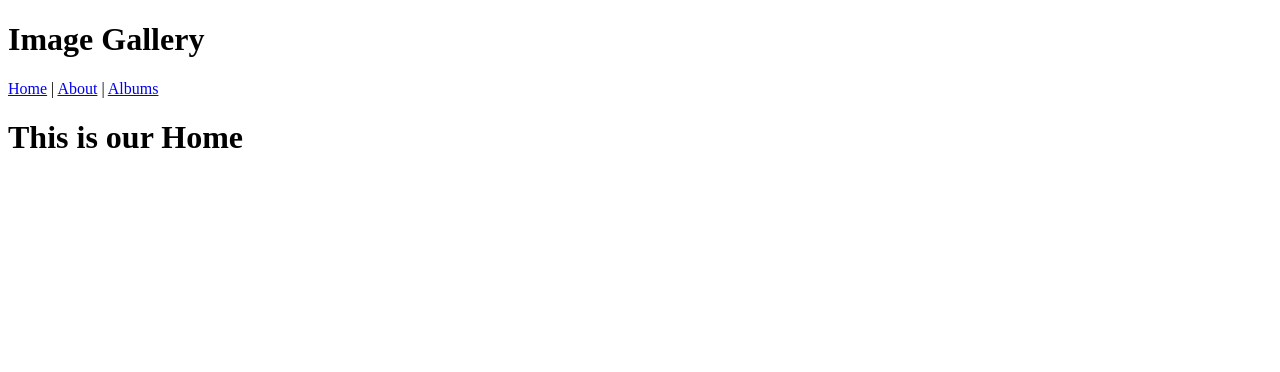
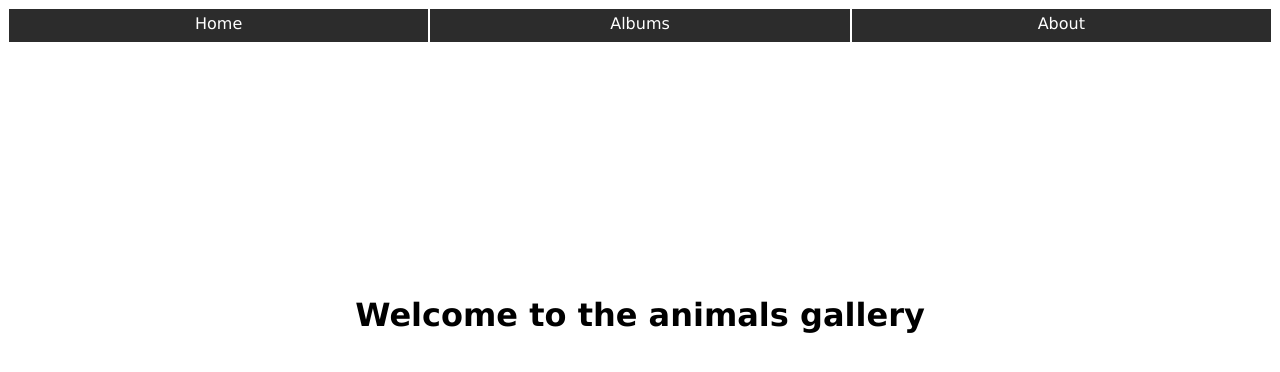
Before and after one commit to robinhood182/image-gallery, a Vue app in the folder app/: page / in a window 1280 px wide. Shown: the top 372 px of the page. Built offline with nearby package versions, Linux system fonts and the light colour scheme.

Commit message:
minor styling

```diff
--- a/app/src/App.vue
+++ b/app/src/App.vue
@@ -1,10 +1,9 @@
 <template>
   <div id="app">
-    <h1>Image Gallery</h1>
     <nav>
-      <router-link to="/">Home</router-link> |
-      <router-link to="/about">About</router-link> |
+      <router-link to="/">Home</router-link>
       <router-link to="/albums">Albums</router-link>
+      <router-link to="/about">About</router-link>
     </nav>
     <router-view/>
   </div>
@@ -17,6 +16,46 @@ export default {
 };
 </script>
 
-<style>
+<style scoped>
+
+#app {
+  font-family: Geneva, Verdana, Tahoma, sans-serif;
+}
+
+h1 {
+  text-align: center;
+}
+
+nav {
+  color: white;
+  margin: auto;
+  width: 100%;
+  display: flex;
+  justify-content: space-evenly;
+  /* background-color: rgb(44, 44, 44); */
+  height: 35px;
+}
+
+a {
+  width: 33%;
+  color: white;
+  text-decoration: none;
+  padding: 5px;
+  text-align: center;
+  border: 1px solid white;
+  background-color: rgb(44, 44, 44);
+
+}
+a:hover {
+  width: 33%;
+  color: white;
+  text-decoration: none;
+  padding: 5px;
+  text-align: center;
+  border: 2px solid white;
+  background-color: rgb(119, 119, 119);
+
+}
+
 
 </style>
--- a/app/src/components/Albums.vue
+++ b/app/src/components/Albums.vue
@@ -34,24 +34,16 @@ export default {
 };
 </script>
 
-<style>
-.slide-vertical-enter-active, .slide-vertical-leave-active {
-  transition: all .5s ease;
-}
+<style scoped>
+  div {
+    display: flex;
+    flex-flow: column nowrap;
+    align-items: center;
+  }
 
-.slide-vertical-enter, .slide-vertical-leave-to {
-  transform: translateY(100px);
-  opacity: 0;
-}
-.slide-fade-enter-active {
-  transition: all .3s ease;
-}
-.slide-fade-leave-active {
-  transition: all .8s cubic-bezier(1.0, 0.5, 0.8, 1.0);
-}
-.slide-fade-enter, .slide-fade-leave-to
-/* .slide-fade-leave-active below version 2.1.8 */ {
-  transform: translateX(10px);
-  opacity: 0;
-}
+  li {
+    list-style: none;
+    margin: 10px;
+    text-align: center;
+  }
 </style>
--- a/app/src/components/Home.vue
+++ b/app/src/components/Home.vue
@@ -1,6 +1,6 @@
 <template>
   <div>
-    <h1>This is our Home</h1>
+    <h1>Welcome to the animals gallery</h1>
   </div>
 </template>
 
@@ -10,6 +10,11 @@ export default {
 };
 </script>
 
-<style>
+<style scoped>
+
+h1 {
+  margin-top: 20%;
+  text-align: center;
+}
 
 </style>
--- a/app/src/components/ListViewer.vue
+++ b/app/src/components/ListViewer.vue
@@ -4,7 +4,7 @@
     <table>
       <thead>
         <td>Title</td>
-        <td>Descriptiion</td>
+        <td>Description</td>
       </thead>
       <tbody>
         <tr v-for="image in images" :key="image.id">
```
